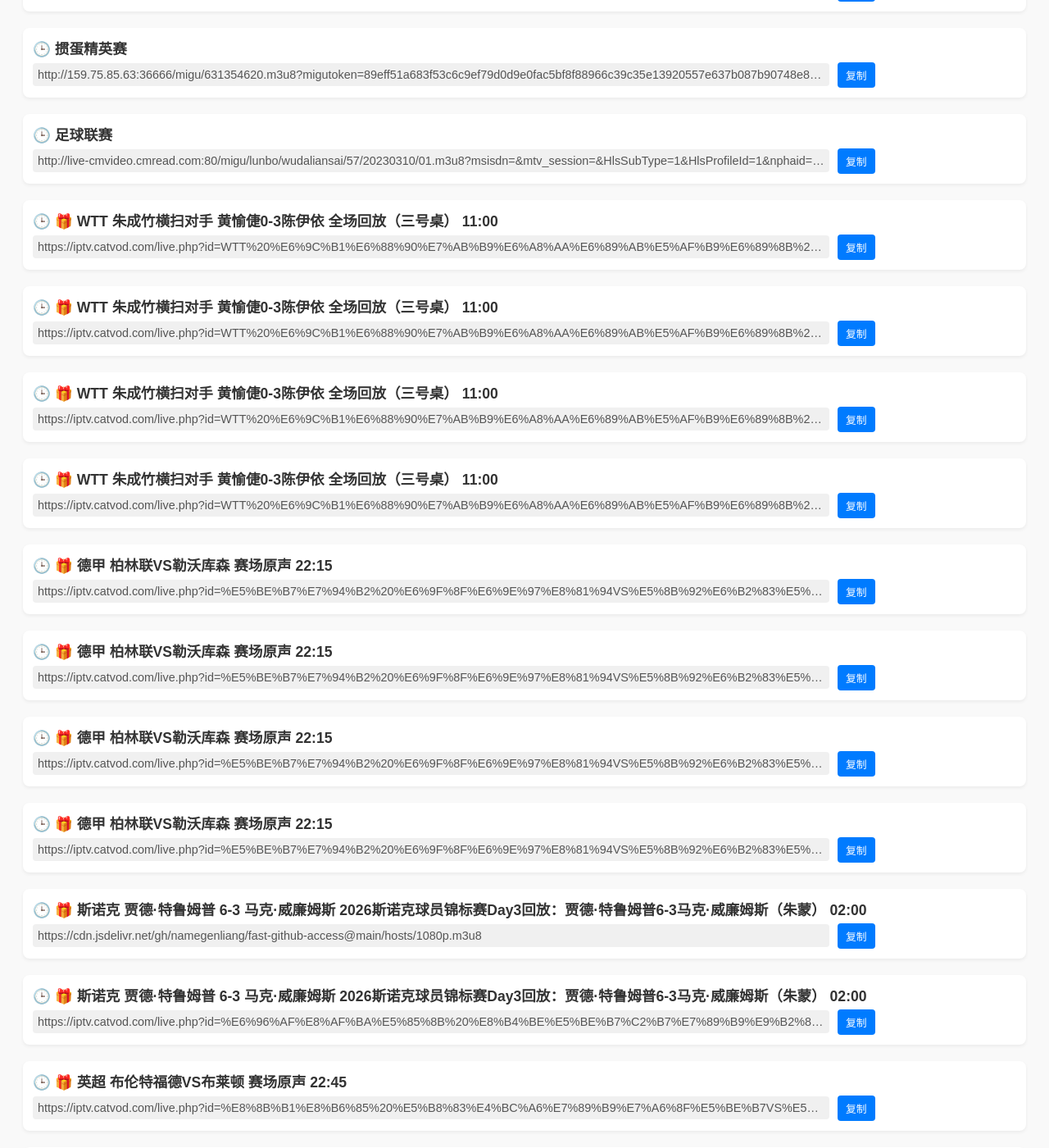
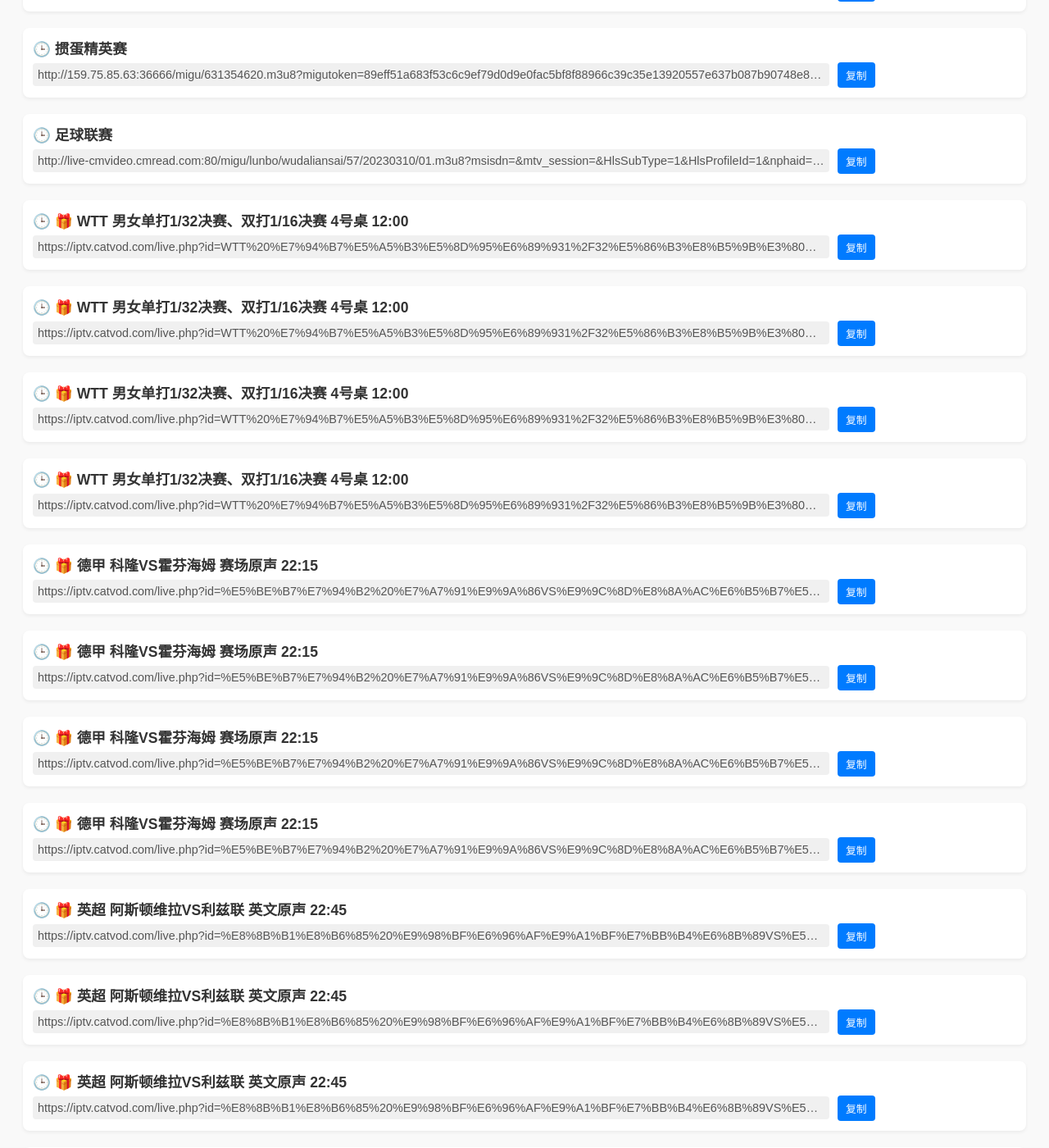
Before and after one commit to kimwang1978/iptv.github.io, a Jekyll site: the page tiyu.html, which Jekyll copies as it is, in a window 1280 px wide and 1400 px high, scrolled down 5109 px. Shown: the whole window at 82% size. Built offline with Jekyll 4.4.1, drawn with Linux system fonts in a browser that asks for light colours; some of the changed text lies outside the part shown.

Commit message:
Sync File 2026-02-21 04:40:03

```diff
--- a/tiyu.html
+++ b/tiyu.html
@@ -450,146 +450,130 @@
         </div>
 
         <div class="item">
-            <div class="title">🕒 🎁 WTT 朱成竹横扫对手 黄愉倢0-3陈伊依 全场回放（三号桌） 11:00</div>
+            <div class="title">🕒 🎁 WTT 男女单打1/32决赛、双打1/16决赛 4号桌 12:00</div>
             <div class="url-wrapper">
-                <div class="url" id="url_50">https://iptv.catvod.com/live.php?id=WTT%20%E6%9C%B1%E6%88%90%E7%AB%B9%E6%A8%AA%E6%89%AB%E5%AF%B9%E6%89%8B%20%E9%BB%84%E6%84%89%E5%80%A20-3%E9%99%88%E4%BC%8A%E4%BE%9D%20%E5%85%A8%E5%9C%BA%E5%9B%9E%E6%94%BE%EF%BC%88%E4%B8%89%E5%8F%B7%E6%A1%8C%EF%BC%89%2011%3A00&line=1</div>
+                <div class="url" id="url_50">https://iptv.catvod.com/live.php?id=WTT%20%E7%94%B7%E5%A5%B3%E5%8D%95%E6%89%931%2F32%E5%86%B3%E8%B5%9B%E3%80%81%E5%8F%8C%E6%89%931%2F16%E5%86%B3%E8%B5%9B%204%E5%8F%B7%E6%A1%8C%2012%3A00&line=1</div>
                 <button class="copy-btn" onclick="copyToClipboard('url_50')">复制</button>
             </div>
         </div>
 
         <div class="item">
-            <div class="title">🕒 🎁 WTT 朱成竹横扫对手 黄愉倢0-3陈伊依 全场回放（三号桌） 11:00</div>
+            <div class="title">🕒 🎁 WTT 男女单打1/32决赛、双打1/16决赛 4号桌 12:00</div>
             <div class="url-wrapper">
-                <div class="url" id="url_51">https://iptv.catvod.com/live.php?id=WTT%20%E6%9C%B1%E6%88%90%E7%AB%B9%E6%A8%AA%E6%89%AB%E5%AF%B9%E6%89%8B%20%E9%BB%84%E6%84%89%E5%80%A20-3%E9%99%88%E4%BC%8A%E4%BE%9D%20%E5%85%A8%E5%9C%BA%E5%9B%9E%E6%94%BE%EF%BC%88%E4%B8%89%E5%8F%B7%E6%A1%8C%EF%BC%89%2011%3A00&line=2</div>
+                <div class="url" id="url_51">https://iptv.catvod.com/live.php?id=WTT%20%E7%94%B7%E5%A5%B3%E5%8D%95%E6%89%931%2F32%E5%86%B3%E8%B5%9B%E3%80%81%E5%8F%8C%E6%89%931%2F16%E5%86%B3%E8%B5%9B%204%E5%8F%B7%E6%A1%8C%2012%3A00&line=2</div>
                 <button class="copy-btn" onclick="copyToClipboard('url_51')">复制</button>
             </div>
         </div>
 
         <div class="item">
-            <div class="title">🕒 🎁 WTT 朱成竹横扫对手 黄愉倢0-3陈伊依 全场回放（三号桌） 11:00</div>
+            <div class="title">🕒 🎁 WTT 男女单打1/32决赛、双打1/16决赛 4号桌 12:00</div>
             <div class="url-wrapper">
-                <div class="url" id="url_52">https://iptv.catvod.com/live.php?id=WTT%20%E6%9C%B1%E6%88%90%E7%AB%B9%E6%A8%AA%E6%89%AB%E5%AF%B9%E6%89%8B%20%E9%BB%84%E6%84%89%E5%80%A20-3%E9%99%88%E4%BC%8A%E4%BE%9D%20%E5%85%A8%E5%9C%BA%E5%9B%9E%E6%94%BE%EF%BC%88%E4%B8%89%E5%8F%B7%E6%A1%8C%EF%BC%89%2011%3A00&line=3</div>
+                <div class="url" id="url_52">https://iptv.catvod.com/live.php?id=WTT%20%E7%94%B7%E5%A5%B3%E5%8D%95%E6%89%931%2F32%E5%86%B3%E8%B5%9B%E3%80%81%E5%8F%8C%E6%89%931%2F16%E5%86%B3%E8%B5%9B%204%E5%8F%B7%E6%A1%8C%2012%3A00&line=3</div>
                 <button class="copy-btn" onclick="copyToClipboard('url_52')">复制</button>
             </div>
         </div>
 
         <div class="item">
-            <div class="title">🕒 🎁 WTT 朱成竹横扫对手 黄愉倢0-3陈伊依 全场回放（三号桌） 11:00</div>
+            <div class="title">🕒 🎁 WTT 男女单打1/32决赛、双打1/16决赛 4号桌 12:00</div>
             <div class="url-wrapper">
-                <div class="url" id="url_53">https://iptv.catvod.com/live.php?id=WTT%20%E6%9C%B1%E6%88%90%E7%AB%B9%E6%A8%AA%E6%89%AB%E5%AF%B9%E6%89%8B%20%E9%BB%84%E6%84%89%E5%80%A20-3%E9%99%88%E4%BC%8A%E4%BE%9D%20%E5%85%A8%E5%9C%BA%E5%9B%9E%E6%94%BE%EF%BC%88%E4%B8%89%E5%8F%B7%E6%A1%8C%EF%BC%89%2011%3A00&line=4</div>
+                <div class="url" id="url_53">https://iptv.catvod.com/live.php?id=WTT%20%E7%94%B7%E5%A5%B3%E5%8D%95%E6%89%931%2F32%E5%86%B3%E8%B5%9B%E3%80%81%E5%8F%8C%E6%89%931%2F16%E5%86%B3%E8%B5%9B%204%E5%8F%B7%E6%A1%8C%2012%3A00&line=4</div>
                 <button class="copy-btn" onclick="copyToClipboard('url_53')">复制</button>
             </div>
         </div>
 
         <div class="item">
-            <div class="title">🕒 🎁 德甲 柏林联VS勒沃库森 赛场原声 22:15</div>
+            <div class="title">🕒 🎁 德甲 科隆VS霍芬海姆 赛场原声 22:15</div>
             <div class="url-wrapper">
-                <div class="url" id="url_54">https://iptv.catvod.com/live.php?id=%E5%BE%B7%E7%94%B2%20%E6%9F%8F%E6%9E%97%E8%81%94VS%E5%8B%92%E6%B2%83%E5%BA%93%E6%A3%AE%20%E8%B5%9B%E5%9C%BA%E5%8E%9F%E5%A3%B0%2022%3A15&line=1</div>
+                <div class="url" id="url_54">https://iptv.catvod.com/live.php?id=%E5%BE%B7%E7%94%B2%20%E7%A7%91%E9%9A%86VS%E9%9C%8D%E8%8A%AC%E6%B5%B7%E5%A7%86%20%E8%B5%9B%E5%9C%BA%E5%8E%9F%E5%A3%B0%2022%3A15&line=1</div>
                 <button class="copy-btn" onclick="copyToClipboard('url_54')">复制</button>
             </div>
         </div>
 
         <div class="item">
-            <div class="title">🕒 🎁 德甲 柏林联VS勒沃库森 赛场原声 22:15</div>
+            <div class="title">🕒 🎁 德甲 科隆VS霍芬海姆 赛场原声 22:15</div>
             <div class="url-wrapper">
-                <div class="url" id="url_55">https://iptv.catvod.com/live.php?id=%E5%BE%B7%E7%94%B2%20%E6%9F%8F%E6%9E%97%E8%81%94VS%E5%8B%92%E6%B2%83%E5%BA%93%E6%A3%AE%20%E8%B5%9B%E5%9C%BA%E5%8E%9F%E5%A3%B0%2022%3A15&line=2</div>
+                <div class="url" id="url_55">https://iptv.catvod.com/live.php?id=%E5%BE%B7%E7%94%B2%20%E7%A7%91%E9%9A%86VS%E9%9C%8D%E8%8A%AC%E6%B5%B7%E5%A7%86%20%E8%B5%9B%E5%9C%BA%E5%8E%9F%E5%A3%B0%2022%3A15&line=2</div>
                 <button class="copy-btn" onclick="copyToClipboard('url_55')">复制</button>
             </div>
         </div>
 
         <div class="item">
-            <div class="title">🕒 🎁 德甲 柏林联VS勒沃库森 赛场原声 22:15</div>
+            <div class="title">🕒 🎁 德甲 科隆VS霍芬海姆 赛场原声 22:15</div>
             <div class="url-wrapper">
-                <div class="url" id="url_56">https://iptv.catvod.com/live.php?id=%E5%BE%B7%E7%94%B2%20%E6%9F%8F%E6%9E%97%E8%81%94VS%E5%8B%92%E6%B2%83%E5%BA%93%E6%A3%AE%20%E8%B5%9B%E5%9C%BA%E5%8E%9F%E5%A3%B0%2022%3A15&line=3</div>
+                <div class="url" id="url_56">https://iptv.catvod.com/live.php?id=%E5%BE%B7%E7%94%B2%20%E7%A7%91%E9%9A%86VS%E9%9C%8D%E8%8A%AC%E6%B5%B7%E5%A7%86%20%E8%B5%9B%E5%9C%BA%E5%8E%9F%E5%A3%B0%2022%3A15&line=3</div>
                 <button class="copy-btn" onclick="copyToClipboard('url_56')">复制</button>
             </div>
         </div>
 
         <div class="item">
-            <div class="title">🕒 🎁 德甲 柏林联VS勒沃库森 赛场原声 22:15</div>
+            <div class="title">🕒 🎁 德甲 科隆VS霍芬海姆 赛场原声 22:15</div>
             <div class="url-wrapper">
-                <div class="url" id="url_57">https://iptv.catvod.com/live.php?id=%E5%BE%B7%E7%94%B2%20%E6%9F%8F%E6%9E%97%E8%81%94VS%E5%8B%92%E6%B2%83%E5%BA%93%E6%A3%AE%20%E8%B5%9B%E5%9C%BA%E5%8E%9F%E5%A3%B0%2022%3A15&line=4</div>
+                <div class="url" id="url_57">https://iptv.catvod.com/live.php?id=%E5%BE%B7%E7%94%B2%20%E7%A7%91%E9%9A%86VS%E9%9C%8D%E8%8A%AC%E6%B5%B7%E5%A7%86%20%E8%B5%9B%E5%9C%BA%E5%8E%9F%E5%A3%B0%2022%3A15&line=4</div>
                 <button class="copy-btn" onclick="copyToClipboard('url_57')">复制</button>
             </div>
         </div>
 
         <div class="item">
-            <div class="title">🕒 🎁 斯诺克 贾德·特鲁姆普 6-3 马克·威廉姆斯 2026斯诺克球员锦标赛Day3回放：贾德·特鲁姆普6-3马克·威廉姆斯（朱蒙） 02:00</div>
+            <div class="title">🕒 🎁 英超 阿斯顿维拉VS利兹联 英文原声 22:45</div>
             <div class="url-wrapper">
-                <div class="url" id="url_58">https://cdn.jsdelivr.net/gh/namegenliang/fast-github-access@main/hosts/1080p.m3u8</div>
+                <div class="url" id="url_58">https://iptv.catvod.com/live.php?id=%E8%8B%B1%E8%B6%85%20%E9%98%BF%E6%96%AF%E9%A1%BF%E7%BB%B4%E6%8B%89VS%E5%88%A9%E5%85%B9%E8%81%94%20%E8%8B%B1%E6%96%87%E5%8E%9F%E5%A3%B0%2022%3A45&line=1</div>
                 <button class="copy-btn" onclick="copyToClipboard('url_58')">复制</button>
             </div>
         </div>
 
         <div class="item">
-            <div class="title">🕒 🎁 斯诺克 贾德·特鲁姆普 6-3 马克·威廉姆斯 2026斯诺克球员锦标赛Day3回放：贾德·特鲁姆普6-3马克·威廉姆斯（朱蒙） 02:00</div>
+            <div class="title">🕒 🎁 英超 阿斯顿维拉VS利兹联 英文原声 22:45</div>
             <div class="url-wrapper">
-                <div class="url" id="url_59">https://iptv.catvod.com/live.php?id=%E6%96%AF%E8%AF%BA%E5%85%8B%20%E8%B4%BE%E5%BE%B7%C2%B7%E7%89%B9%E9%B2%81%E5%A7%86%E6%99%AE%206-3%20%E9%A9%AC%E5%85%8B%C2%B7%E5%A8%81%E5%BB%89%E5%A7%86%E6%96%AF%202026%E6%96%AF%E8%AF%BA%E5%85%8B%E7%90%83%E5%91%98%E9%94%A6%E6%A0%87%E8%B5%9BDay3%E5%9B%9E%E6%94%BE%EF%BC%9A%E8%B4%BE%E5%BE%B7%C2%B7%E7%89%B9%E9%B2%81%E5%A7%86%E6%99%AE6-3%E9%A9%AC%E5%85%8B%C2%B7%E5%A8%81%E5%BB%89%E5%A7%86%E6%96%AF%EF%BC%88%E6%9C%B1%E8%92%99%EF%BC%89%2002%3A00&line=1</div>
+                <div class="url" id="url_59">https://iptv.catvod.com/live.php?id=%E8%8B%B1%E8%B6%85%20%E9%98%BF%E6%96%AF%E9%A1%BF%E7%BB%B4%E6%8B%89VS%E5%88%A9%E5%85%B9%E8%81%94%20%E8%8B%B1%E6%96%87%E5%8E%9F%E5%A3%B0%2022%3A45&line=2</div>
                 <button class="copy-btn" onclick="copyToClipboard('url_59')">复制</button>
             </div>
         </div>
 
         <div class="item">
-            <div class="title">🕒 🎁 英超 布伦特福德VS布莱顿 赛场原声 22:45</div>
+            <div class="title">🕒 🎁 英超 阿斯顿维拉VS利兹联 英文原声 22:45</div>
             <div class="url-wrapper">
-                <div class="url" id="url_60">https://iptv.catvod.com/live.php?id=%E8%8B%B1%E8%B6%85%20%E5%B8%83%E4%BC%A6%E7%89%B9%E7%A6%8F%E5%BE%B7VS%E5%B8%83%E8%8E%B1%E9%A1%BF%20%E8%B5%9B%E5%9C%BA%E5%8E%9F%E5%A3%B0%2022%3A45&line=1</div>
+                <div class="url" id="url_60">https://iptv.catvod.com/live.php?id=%E8%8B%B1%E8%B6%85%20%E9%98%BF%E6%96%AF%E9%A1%BF%E7%BB%B4%E6%8B%89VS%E5%88%A9%E5%85%B9%E8%81%94%20%E8%8B%B1%E6%96%87%E5%8E%9F%E5%A3%B0%2022%3A45&line=3</div>
                 <button class="copy-btn" onclick="copyToClipboard('url_60')">复制</button>
             </div>
         </div>
 
         <div class="item">
-            <div class="title">🕒 🎁 英超 布伦特福德VS布莱顿 赛场原声 22:45</div>
+            <div class="title">🕒 🎁 英超 阿斯顿维拉VS利兹联 英文原声 22:45</div>
             <div class="url-wrapper">
-                <div class="url" id="url_61">https://iptv.catvod.com/live.php?id=%E8%8B%B1%E8%B6%85%20%E5%B8%83%E4%BC%A6%E7%89%B9%E7%A6%8F%E5%BE%B7VS%E5%B8%83%E8%8E%B1%E9%A1%BF%20%E8%B5%9B%E5%9C%BA%E5%8E%9F%E5%A3%B0%2022%3A45&line=2</div>
+                <div class="url" id="url_61">https://iptv.catvod.com/live.php?id=%E8%8B%B1%E8%B6%85%20%E9%98%BF%E6%96%AF%E9%A1%BF%E7%BB%B4%E6%8B%89VS%E5%88%A9%E5%85%B9%E8%81%94%20%E8%8B%B1%E6%96%87%E5%8E%9F%E5%A3%B0%2022%3A45&line=4</div>
                 <button class="copy-btn" onclick="copyToClipboard('url_61')">复制</button>
             </div>
         </div>
 
         <div class="item">
-            <div class="title">🕒 🎁 英超 布伦特福德VS布莱顿 赛场原声 22:45</div>
+            <div class="title">🕒 🎁 西甲 赫塔菲VS塞维利亚 李霄 20:45</div>
             <div class="url-wrapper">
-                <div class="url" id="url_62">https://iptv.catvod.com/live.php?id=%E8%8B%B1%E8%B6%85%20%E5%B8%83%E4%BC%A6%E7%89%B9%E7%A6%8F%E5%BE%B7VS%E5%B8%83%E8%8E%B1%E9%A1%BF%20%E8%B5%9B%E5%9C%BA%E5%8E%9F%E5%A3%B0%2022%3A45&line=3</div>
+                <div class="url" id="url_62">https://iptv.catvod.com/live.php?id=%E8%A5%BF%E7%94%B2%20%E8%B5%AB%E5%A1%94%E8%8F%B2VS%E5%A1%9E%E7%BB%B4%E5%88%A9%E4%BA%9A%20%E6%9D%8E%E9%9C%84%2020%3A45&line=1</div>
                 <button class="copy-btn" onclick="copyToClipboard('url_62')">复制</button>
             </div>
         </div>
 
         <div class="item">
-            <div class="title">🕒 🎁 英超 布伦特福德VS布莱顿 赛场原声 22:45</div>
+            <div class="title">🕒 🎁 西甲 赫塔菲VS塞维利亚 李霄 20:45</div>
             <div class="url-wrapper">
-                <div class="url" id="url_63">https://iptv.catvod.com/live.php?id=%E8%8B%B1%E8%B6%85%20%E5%B8%83%E4%BC%A6%E7%89%B9%E7%A6%8F%E5%BE%B7VS%E5%B8%83%E8%8E%B1%E9%A1%BF%20%E8%B5%9B%E5%9C%BA%E5%8E%9F%E5%A3%B0%2022%3A45&line=4</div>
+                <div class="url" id="url_63">https://iptv.catvod.com/live.php?id=%E8%A5%BF%E7%94%B2%20%E8%B5%AB%E5%A1%94%E8%8F%B2VS%E5%A1%9E%E7%BB%B4%E5%88%A9%E4%BA%9A%20%E6%9D%8E%E9%9C%84%2020%3A45&line=2</div>
                 <button class="copy-btn" onclick="copyToClipboard('url_63')">复制</button>
             </div>
         </div>
 
         <div class="item">
-            <div class="title">🕒 🎁 西甲 毕尔巴鄂竞技VS埃尔切 赛场原声 03:45</div>
+            <div class="title">🕒 🎁 西甲 赫塔菲VS塞维利亚 李霄 20:45</div>
             <div class="url-wrapper">
-                <div class="url" id="url_64">https://iptv.catvod.com/live.php?id=%E8%A5%BF%E7%94%B2%20%E6%AF%95%E5%B0%94%E5%B7%B4%E9%84%82%E7%AB%9E%E6%8A%80VS%E5%9F%83%E5%B0%94%E5%88%87%20%E8%B5%9B%E5%9C%BA%E5%8E%9F%E5%A3%B0%2003%3A45&line=1</div>
+                <div class="url" id="url_64">https://iptv.catvod.com/live.php?id=%E8%A5%BF%E7%94%B2%20%E8%B5%AB%E5%A1%94%E8%8F%B2VS%E5%A1%9E%E7%BB%B4%E5%88%A9%E4%BA%9A%20%E6%9D%8E%E9%9C%84%2020%3A45&line=3</div>
                 <button class="copy-btn" onclick="copyToClipboard('url_64')">复制</button>
             </div>
         </div>
 
         <div class="item">
-            <div class="title">🕒 🎁 西甲 毕尔巴鄂竞技VS埃尔切 赛场原声 03:45</div>
+            <div class="title">🕒 🎁 西甲 赫塔菲VS塞维利亚 李霄 20:45</div>
             <div class="url-wrapper">
-                <div class="url" id="url_65">https://iptv.catvod.com/live.php?id=%E8%A5%BF%E7%94%B2%20%E6%AF%95%E5%B0%94%E5%B7%B4%E9%84%82%E7%AB%9E%E6%8A%80VS%E5%9F%83%E5%B0%94%E5%88%87%20%E8%B5%9B%E5%9C%BA%E5%8E%9F%E5%A3%B0%2003%3A45&line=2</div>
+                <div class="url" id="url_65">https://iptv.catvod.com/live.php?id=%E8%A5%BF%E7%94%B2%20%E8%B5%AB%E5%A1%94%E8%8F%B2VS%E5%A1%9E%E7%BB%B4%E5%88%A9%E4%BA%9A%20%E6%9D%8E%E9%9C%84%2020%3A45&line=4</div>
                 <button class="copy-btn" onclick="copyToClipboard('url_65')">复制</button>
-            </div>
-        </div>
-
-        <div class="item">
-            <div class="title">🕒 🎁 西甲 毕尔巴鄂竞技VS埃尔切 赛场原声 03:45</div>
-            <div class="url-wrapper">
-                <div class="url" id="url_66">https://iptv.catvod.com/live.php?id=%E8%A5%BF%E7%94%B2%20%E6%AF%95%E5%B0%94%E5%B7%B4%E9%84%82%E7%AB%9E%E6%8A%80VS%E5%9F%83%E5%B0%94%E5%88%87%20%E8%B5%9B%E5%9C%BA%E5%8E%9F%E5%A3%B0%2003%3A45&line=3</div>
-                <button class="copy-btn" onclick="copyToClipboard('url_66')">复制</button>
-            </div>
-        </div>
-
-        <div class="item">
-            <div class="title">🕒 🎁 西甲 毕尔巴鄂竞技VS埃尔切 赛场原声 03:45</div>
-            <div class="url-wrapper">
-                <div class="url" id="url_67">https://iptv.catvod.com/live.php?id=%E8%A5%BF%E7%94%B2%20%E6%AF%95%E5%B0%94%E5%B7%B4%E9%84%82%E7%AB%9E%E6%8A%80VS%E5%9F%83%E5%B0%94%E5%88%87%20%E8%B5%9B%E5%9C%BA%E5%8E%9F%E5%A3%B0%2003%3A45&line=4</div>
-                <button class="copy-btn" onclick="copyToClipboard('url_67')">复制</button>
             </div>
         </div>
 
```
